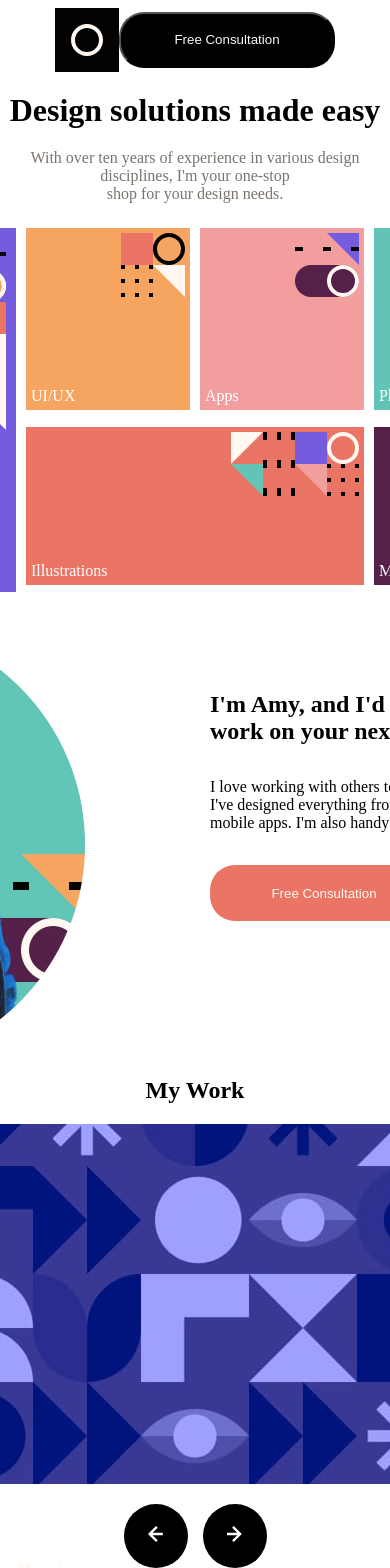
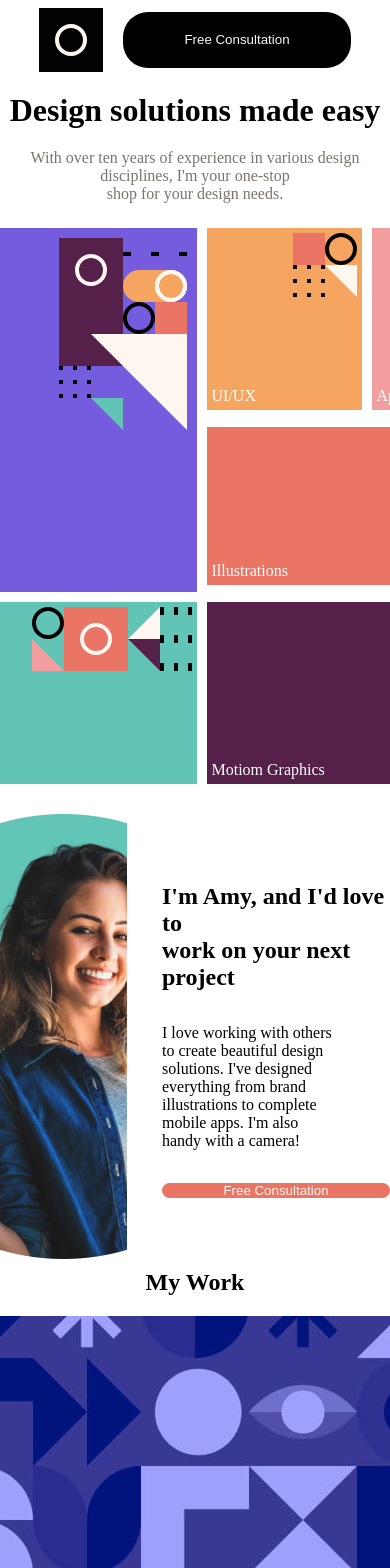
Before and after one commit to Egnoel/designer_portfolio, a React (Create React App) app: page / in a window 390 px wide. Shown: the top 1568 px of the page. Built offline with nearby package versions, Linux system fonts and the light colour scheme.

Commit message:
mediaqueries, starting tablet mode

```diff
--- a/src/components/Banner/style.css
+++ b/src/components/Banner/style.css
@@ -52,3 +52,21 @@
     border: none;
     cursor: pointer;
 }
+
+@media only screen and (max-width: 768px) {
+    .amy {
+        display: flex;
+        flex-direction: row;
+        justify-content: space-between;
+        align-items: center;
+        gap: 35px;
+
+        width: 100%;
+        height: 445px;
+    }
+
+    .amy_image {
+        width: 110%;
+        height: 445px;
+    }
+}
--- a/src/components/Logo/style.css
+++ b/src/components/Logo/style.css
@@ -20,11 +20,18 @@
     border-radius: 25px;
     color: #FFF7F0;
     background-color: black;
+    border: none;
 }
 
 .logo_btn:hover {
     background-color: #755CDE;
     color: #FFF7F0;
     border: none;
+    cursor: pointer;
+}
 
+@media only screen and (max-width: 768px) {
+    .logo {
+        width: 80%;
+    }
 }
--- a/src/components/Skills/style.css
+++ b/src/components/Skills/style.css
@@ -119,3 +119,22 @@
     object-fit: contain;
     align-self: flex-end;
 }
+
+@media only screen and (max-width: 768px) {
+    .skills {
+        display: grid;
+        grid-template-areas: "skill1 skill2 skill3"
+            "skill1 skill5 skill5"
+            "skill4 skill6 skill6";
+        grid-template-columns: 333px 155px 155px;
+        justify-content: center;
+        margin-bottom: 20px;
+        margin-top: 15px;
+        width: 100%;
+        gap: 10px;
+    }
+
+    .skill6 {
+        height: 182px;
+    }
+}
```
